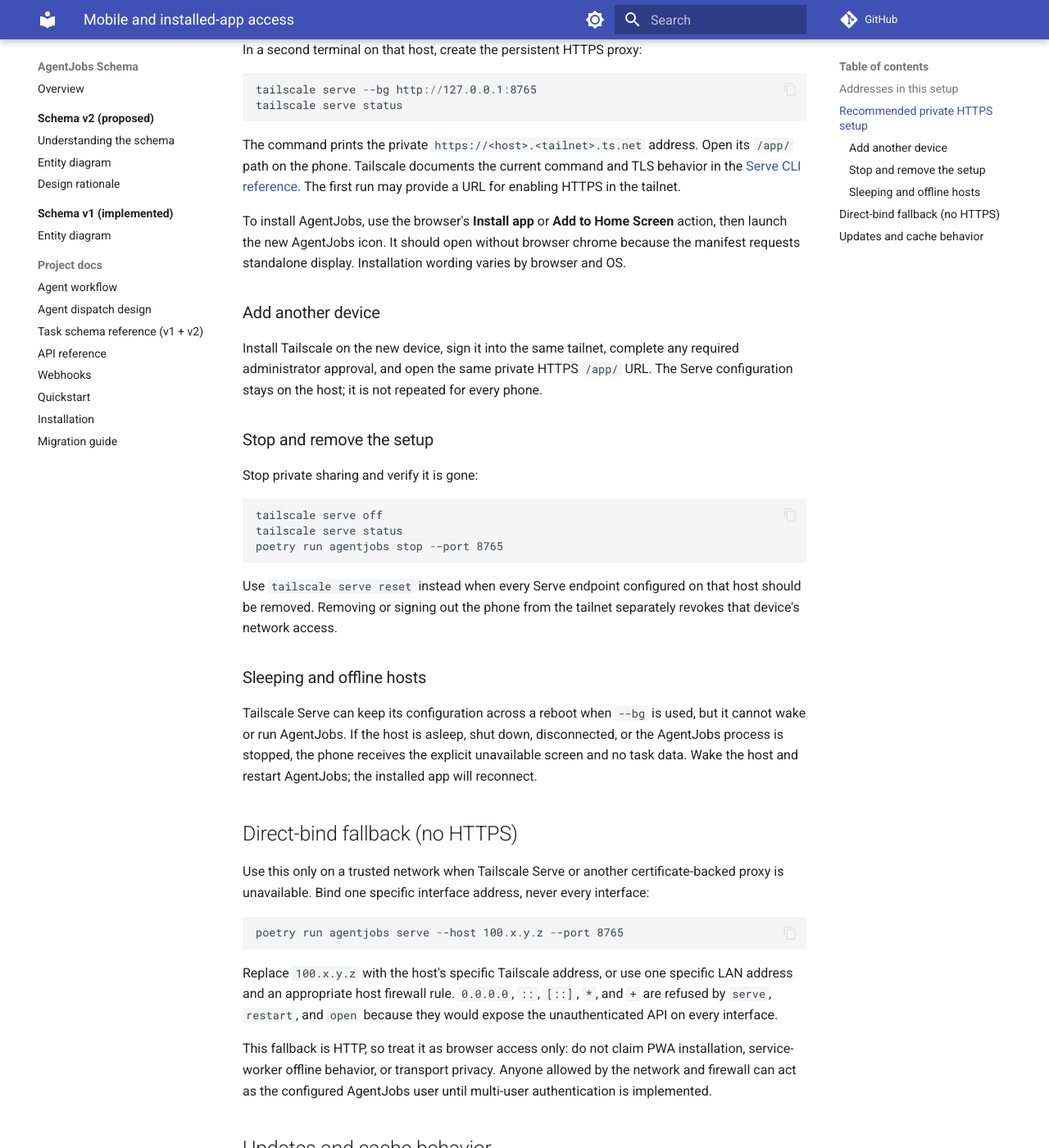
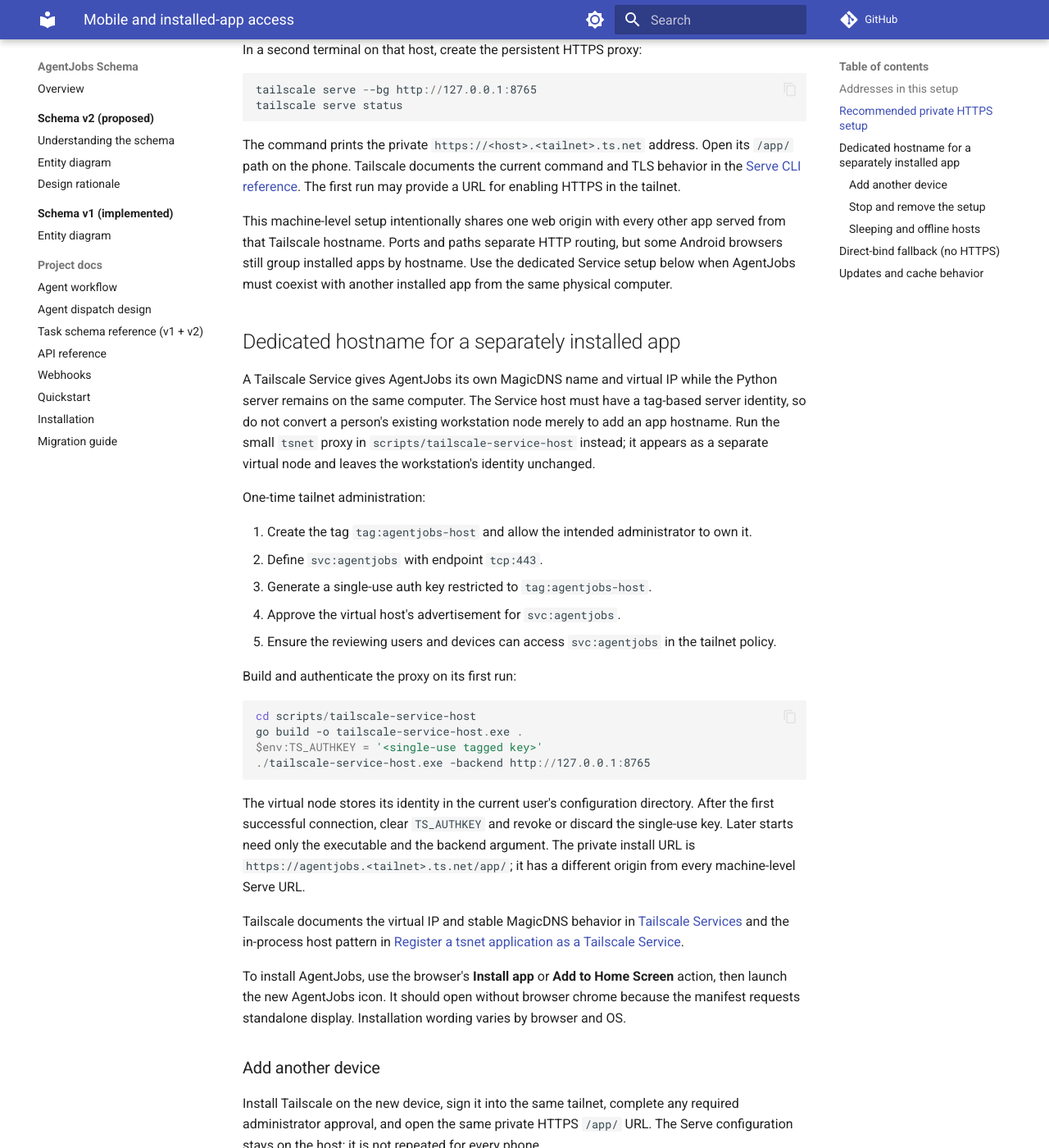
Before and after one commit to jeffposey/agentjobs, an MkDocs documentation site: the page built from docs/mobile-access.md, in a window 1280 px wide and 1400 px high, scrolled down 1145 px. Shown: the whole window at 82% size. Built offline with MkDocs 1.6.1 and Material for MkDocs 9.7.7, drawn with Linux system fonts in a browser that asks for light colours; comment, search, counter and statistics services are not loaded.

Commit message:
feat(pwa): add dedicated Tailscale service host

````diff
--- a/docs/mobile-access.md
+++ b/docs/mobile-access.md
@@ -48,6 +48,50 @@
 `/app/` path on the phone. Tailscale documents the current command and TLS behavior in
 the [Serve CLI reference](https://tailscale.com/docs/reference/tailscale-cli/serve).
 The first run may provide a URL for enabling HTTPS in the tailnet.
+
+This machine-level setup intentionally shares one web origin with every other app
+served from that Tailscale hostname. Ports and paths separate HTTP routing, but some
+Android browsers still group installed apps by hostname. Use the dedicated Service
+setup below when AgentJobs must coexist with another installed app from the same
+physical computer.
+
+## Dedicated hostname for a separately installed app
+
+A Tailscale Service gives AgentJobs its own MagicDNS name and virtual IP while the
+Python server remains on the same computer. The Service host must have a tag-based
+server identity, so do not convert a person's existing workstation node merely to add
+an app hostname. Run the small `tsnet` proxy in
+`scripts/tailscale-service-host` instead; it appears as a separate virtual node and
+leaves the workstation's identity unchanged.
+
+One-time tailnet administration:
+
+1. Create the tag `tag:agentjobs-host` and allow the intended administrator to own it.
+2. Define `svc:agentjobs` with endpoint `tcp:443`.
+3. Generate a single-use auth key restricted to `tag:agentjobs-host`.
+4. Approve the virtual host's advertisement for `svc:agentjobs`.
+5. Ensure the reviewing users and devices can access `svc:agentjobs` in the tailnet
+   policy.
+
+Build and authenticate the proxy on its first run:
+
+```powershell
+cd scripts/tailscale-service-host
+go build -o tailscale-service-host.exe .
+$env:TS_AUTHKEY = '<single-use tagged key>'
+./tailscale-service-host.exe -backend http://127.0.0.1:8765
+```
+
+The virtual node stores its identity in the current user's configuration directory.
+After the first successful connection, clear `TS_AUTHKEY` and revoke or discard the
+single-use key. Later starts need only the executable and the backend argument. The
+private install URL is `https://agentjobs.<tailnet>.ts.net/app/`; it has a different
+origin from every machine-level Serve URL.
+
+Tailscale documents the virtual IP and stable MagicDNS behavior in
+[Tailscale Services](https://tailscale.com/docs/features/tailscale-services) and the
+in-process host pattern in
+[Register a tsnet application as a Tailscale Service](https://tailscale.com/docs/features/tsnet/how-to/register-service).
 
 To install AgentJobs, use the browser's **Install app** or **Add to Home Screen** action,
 then launch the new AgentJobs icon. It should open without browser chrome because the
````
Also changed, not shown: scripts/tailscale-service-host/README.md (added, +23 -0 lines), 3 other files.
